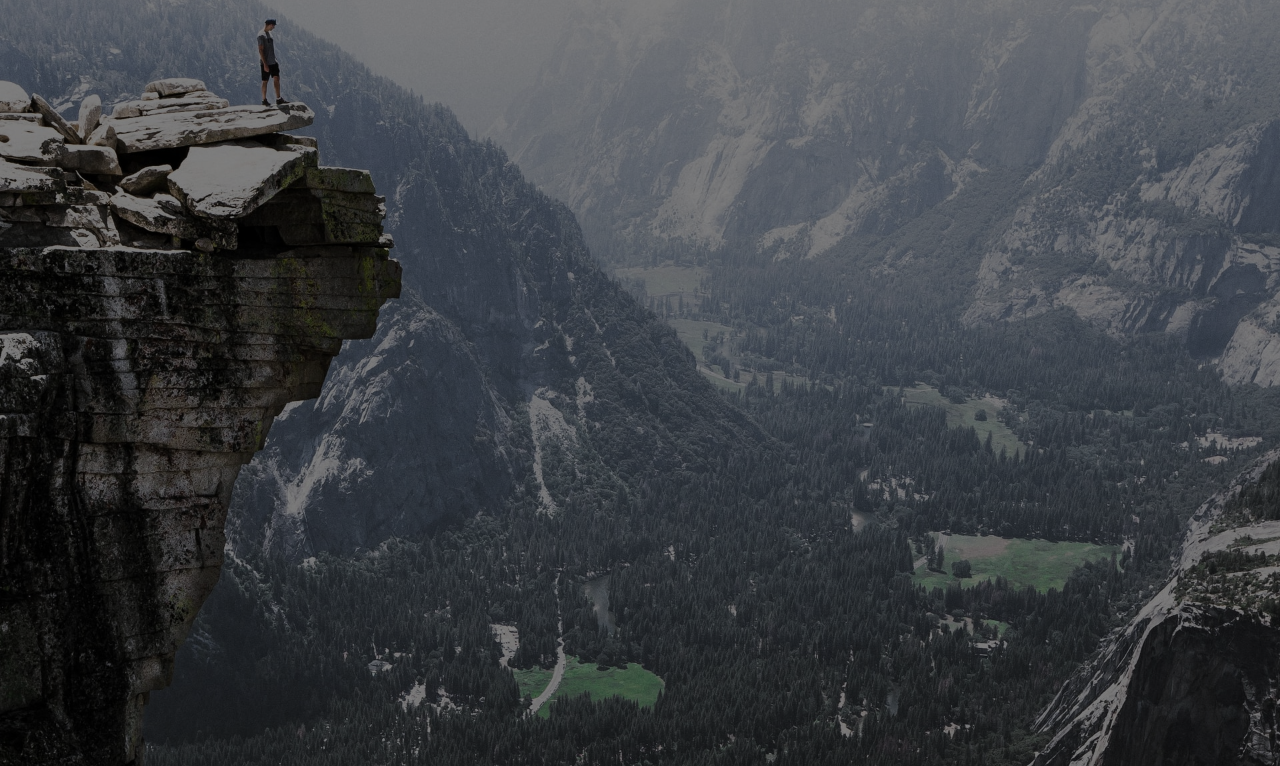
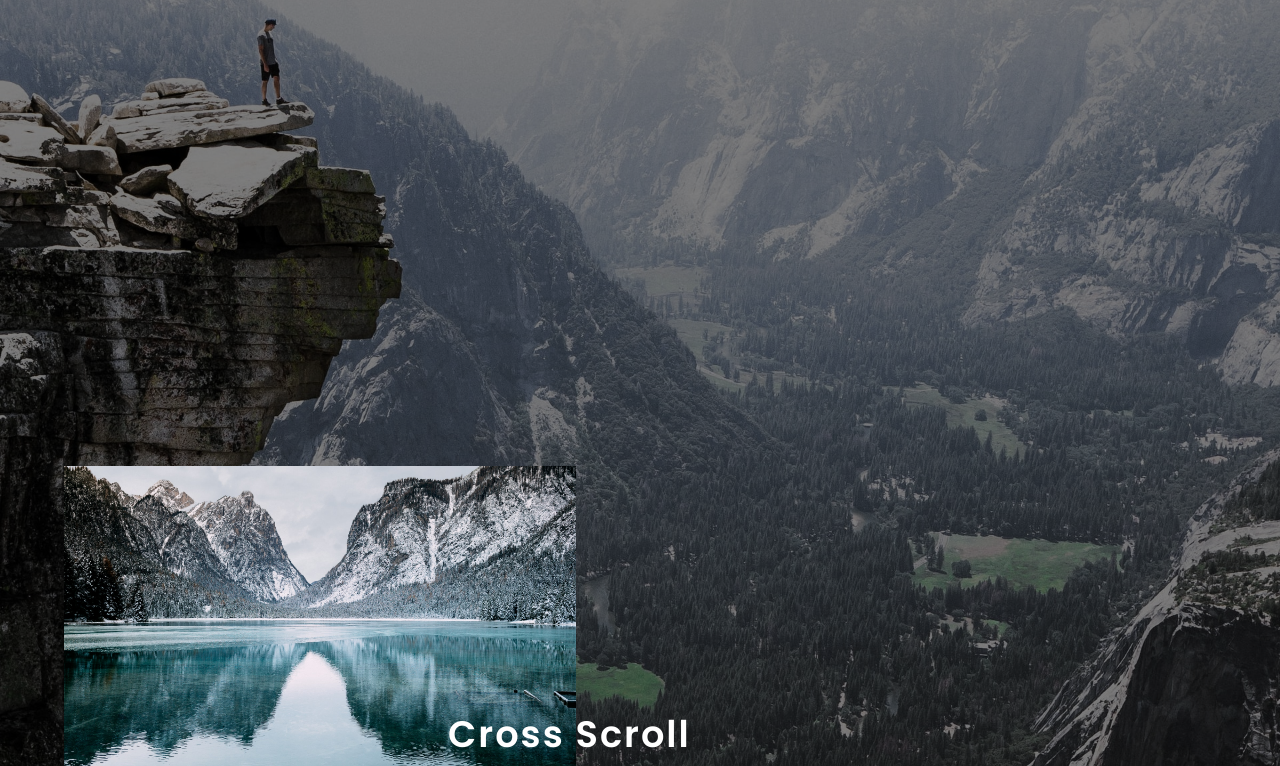
Before and after one commit to saitoshoma415/js-animation, a plain HTML site: page images/index.html in a window 1280 px wide. Shown: the part 654-1420 px from the top of the page. Drawn offline with Linux system fonts and the light colour scheme.

Commit message:
js-animation

```diff
--- a/images/index.html
+++ b/images/index.html
@@ -42,5 +42,7 @@
 			<div class="img"></div>
 		</div>
 	</section>
+
+	<script src="./main.js"></script>
 </body>
 </html>
--- a/images/main.js
+++ b/images/main.js
@@ -0,0 +1,38 @@
+let imagesItems = [...document.querySelectorAll(".img-wrap")];
+// console.log(imagesItems);
+
+let titles = [...document.querySelectorAll("h2")];
+
+let titleMessage =document.querySelector(".title");
+
+let options = {};
+
+let setItemActive = (entries) => {
+    console.log(entries);
+    entries.map((entry) => {
+        if(entry.isIntersecting) {
+            entry.target.classList.add("active");
+        } else {
+            entry.target.classList.remove("active")
+        }
+    });
+};
+
+let observer = new IntersectionObserver(setItemActive, options); //交差の監視して、閾値を過ぎたらコールバック関数が呼ばれる
+
+imagesItems.map((item, index) => {
+    console.log(item, index);
+    //jsで楽にcssつけてるだけ。手動で１つずつつけても良い。でも要素名を変更するのが面倒臭いからこうしてる。
+    item.children[0].style.backgroundImage = `url(../images/${index + 1}.jpg)`;
+    index % 2 == 0 ? (item.style.left = "55%") : (item.style.left = "5%");
+    //
+    observer.observe(item); //itemを常に監視する。
+});
+
+titles.map((title, index) => {
+  index % 2 == 0 ? (title.style.left = "45%") : (title.style.left = "35%");
+  observer.observe(title);
+});
+
+
+observer.observe(titleMessage);
--- a/images/style.css
+++ b/images/style.css
@@ -5,13 +5,13 @@
   padding: 0;
   box-sizing: border-box;
   font-family: "Poppins", sans-serif;
-  color: white;
+  color: rgb(255, 255, 255);
 }
 
 body {
   height: 100%;
   width: 100%;
-  background-image: url(./main.jpg);
+  background-image: url("./images/main.jpg");
   background-size: cover;
   background-position: center;
   background-attachment: fixed;
@@ -20,6 +20,7 @@ body {
 body::after {
   content: "";
   position: absolute;
+  display: block;
   background: black;
   width: 100%;
   height: 500vh;
@@ -32,10 +33,10 @@ body::after {
   position: absolute;
   top: 15%;
   left: 50%;
+  font-size: 2rem;
   transform: translateX(-50%);
+  opacity: 0;
   z-index: 1;
-  font-size: 1.2rem;
-  /* opacity: 0; */
 }
 
 .title.active {
@@ -43,18 +44,17 @@ body::after {
   transition: all 3s;
 }
 
-.section {
+section {
   position: relative;
   height: 100vh;
   width: 100%;
   overflow: hidden;
   z-index: 1;
-  /* opacity: 0; */
 }
-
 .img-wrap {
   position: relative;
   top: 40%;
+  /* leftはapp.jsで付加される */
   height: 40%;
   width: 1px;
   overflow: hidden;
@@ -62,23 +62,23 @@ body::after {
 }
 
 .img-wrap.active {
-  width: 40vh;
+  width: 40vw;
   opacity: 1;
-  transition: opacity 1s, width 2;
+  transition: opacity 1s, width 2s;
 }
 
 .img {
   position: absolute;
   top: 0;
   left: 0;
-  width: 40vh;
+  width: 40vw;
   height: 100%;
   background-size: cover;
   background-position: center;
   transform: scale(1.6);
 }
 
-.img-wrap.title.active > .img {
+.img-wrap.active > .img {
   transform: scale(1);
   transition: 1s ease-out;
 }
@@ -90,9 +90,9 @@ h2 {
   z-index: 2;
   letter-spacing: 2px;
   opacity: 0;
-  transition: all 0.2s;
+  transition: 0.2s;
 }
-
 h2.active {
   opacity: 1;
+  transition: opacity 3s;
 }
```
Also changed, not shown: images/images/main.jpg (renamed from images/main.jpg).
